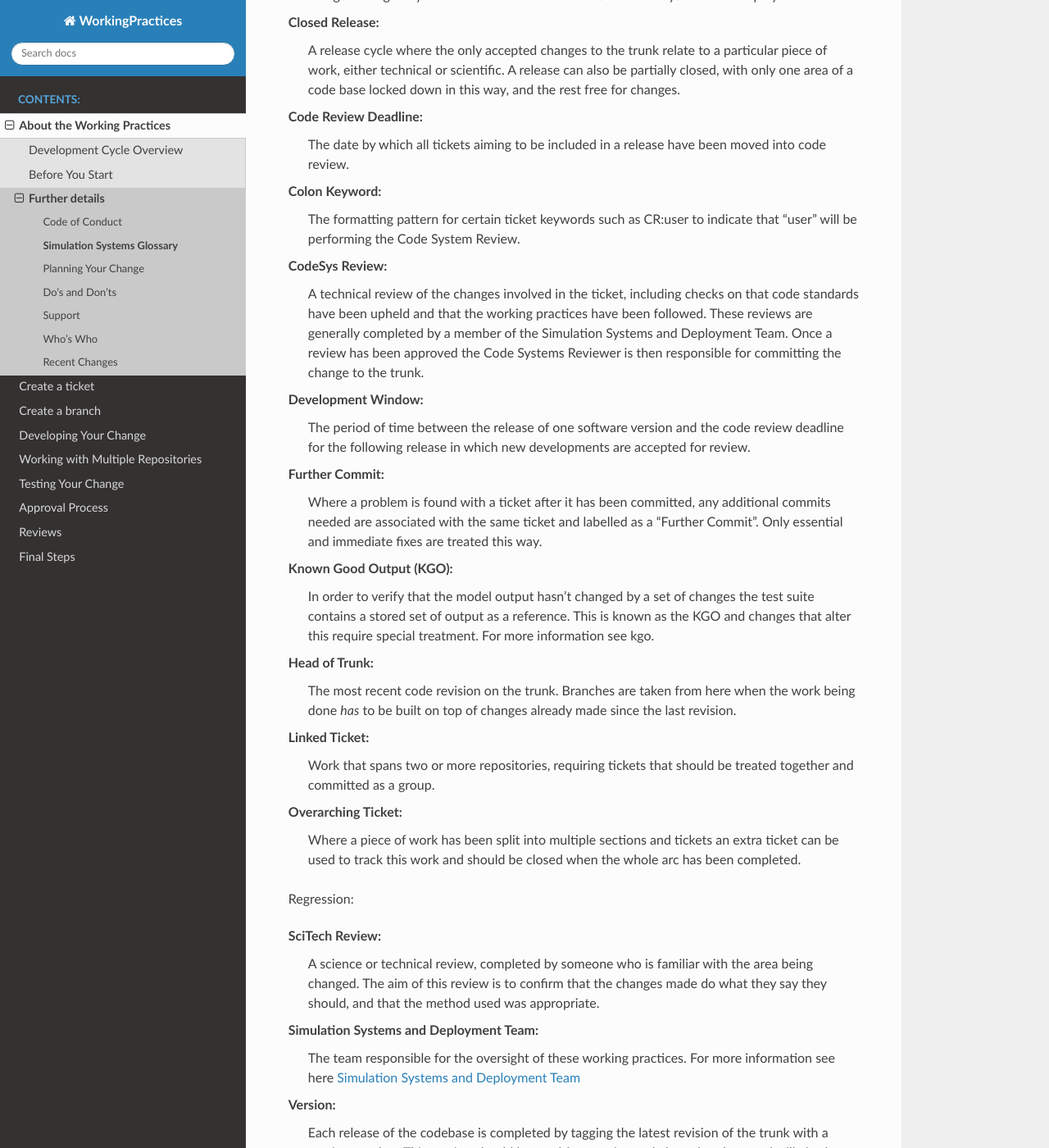
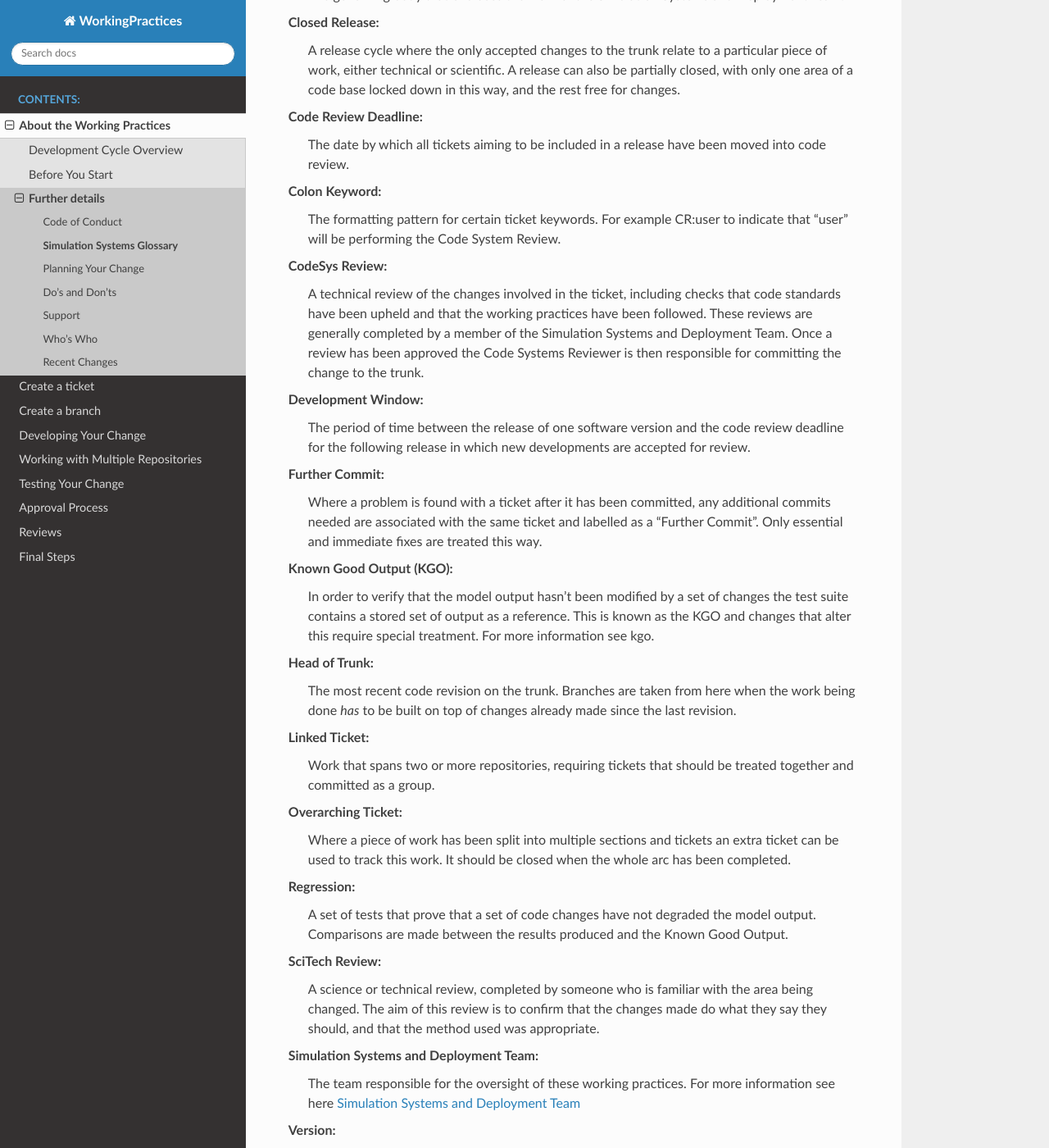
Before and after one commit to MetOffice/simulation-systems, a Sphinx documentation site: the page built from source/WorkingPractices/glossary.rst, in a window 1280 px wide and 1400 px high, scrolled down 256 px. Shown: the whole window at 82% size. Built offline with Sphinx 7.4.7 and the Read the Docs theme 2.0.0, drawn with Linux system fonts in a browser that asks for light colours; some of the changed text lies outside the part shown.

Commit message:
respond to code review

```diff
--- a/source/WorkingPractices/code_of_conduct.rst
+++ b/source/WorkingPractices/code_of_conduct.rst
@@ -8,4 +8,4 @@ of Met Office Simulation Systems.
 2. Be tolerant of others but do not abuse the tolerance of others.
 3. Respond to others constructively and in a reasonable time frame.
 4. Communicate inclusively and contribute to the community.
-5. Focus on outcomes, not process.
+5. Focus on outcomes, not processes.
--- a/source/WorkingPractices/glossary.rst
+++ b/source/WorkingPractices/glossary.rst
@@ -17,12 +17,12 @@ Code Review Deadline:
     moved into code review.
 
 Colon Keyword:
-    The formatting pattern for certain ticket keywords such as CR:user to
+    The formatting pattern for certain ticket keywords. For example CR:user to
     indicate that "user" will be performing the Code System Review.
 
 CodeSys Review:
     A technical review of the changes involved in the ticket, including checks
-    on that code standards have been upheld and that the working practices have
+    that code standards have been upheld and that the working practices have
     been followed. These reviews are generally completed by a member of the
     Simulation Systems and Deployment Team.
     Once a review has been approved the Code Systems Reviewer is then
@@ -40,7 +40,7 @@ Further Commit:
     way.
 
 Known Good Output (KGO):
-    In order to verify that the model output hasn't changed by a set of changes
+    In order to verify that the model output hasn't been modified by a set of changes
     the test suite contains a stored set of output as a reference. This is known
     as the KGO and changes that alter this require special treatment. For more
     information see :ref:`kgo`.
@@ -56,10 +56,13 @@ Linked Ticket:
 
 Overarching Ticket:
     Where a piece of work has been split into multiple sections and tickets an
-    extra ticket can be used to track this work and should be closed when the
+    extra ticket can be used to track this work. It should be closed when the
     whole arc has been completed.
 
 Regression:
+    A set of tests that prove that a set of code changes have not degraded the
+    model output. Comparisons are made between the results produced and the
+    Known Good Output.
 
 SciTech Review:
     A science or technical review, completed by someone who is familiar with
```
Also changed, not shown: other parts of source/WorkingPractices/glossary.rst (+1 -1 lines).
